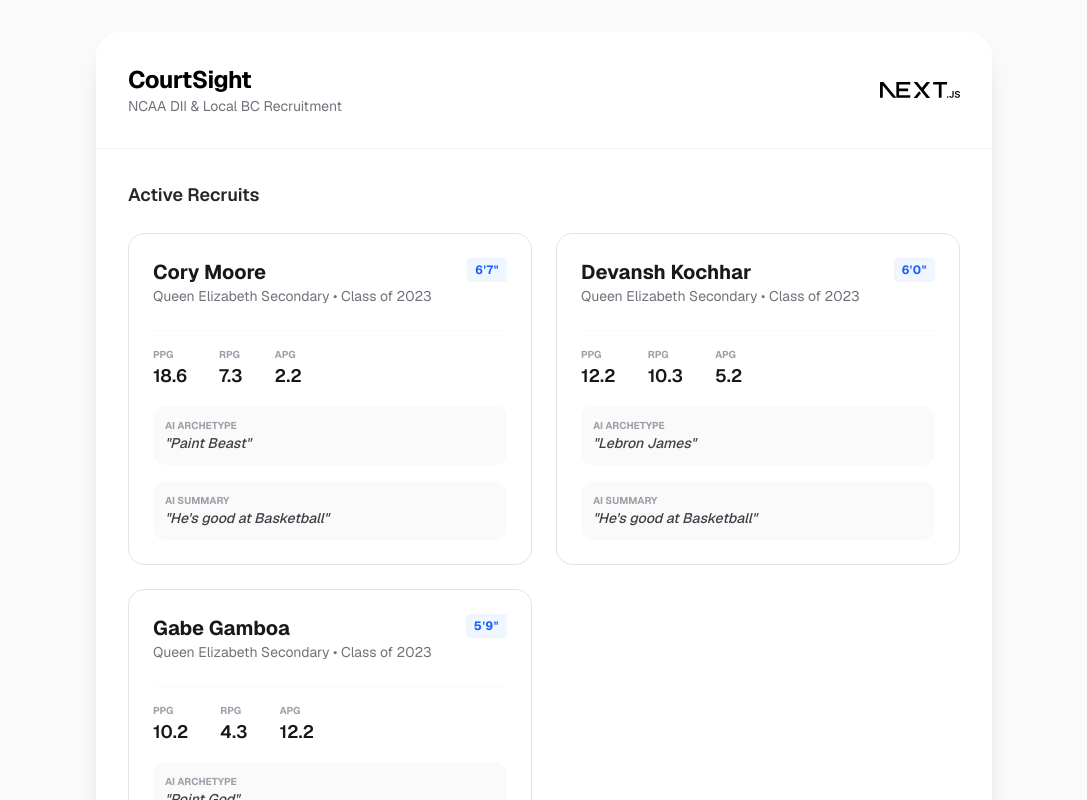
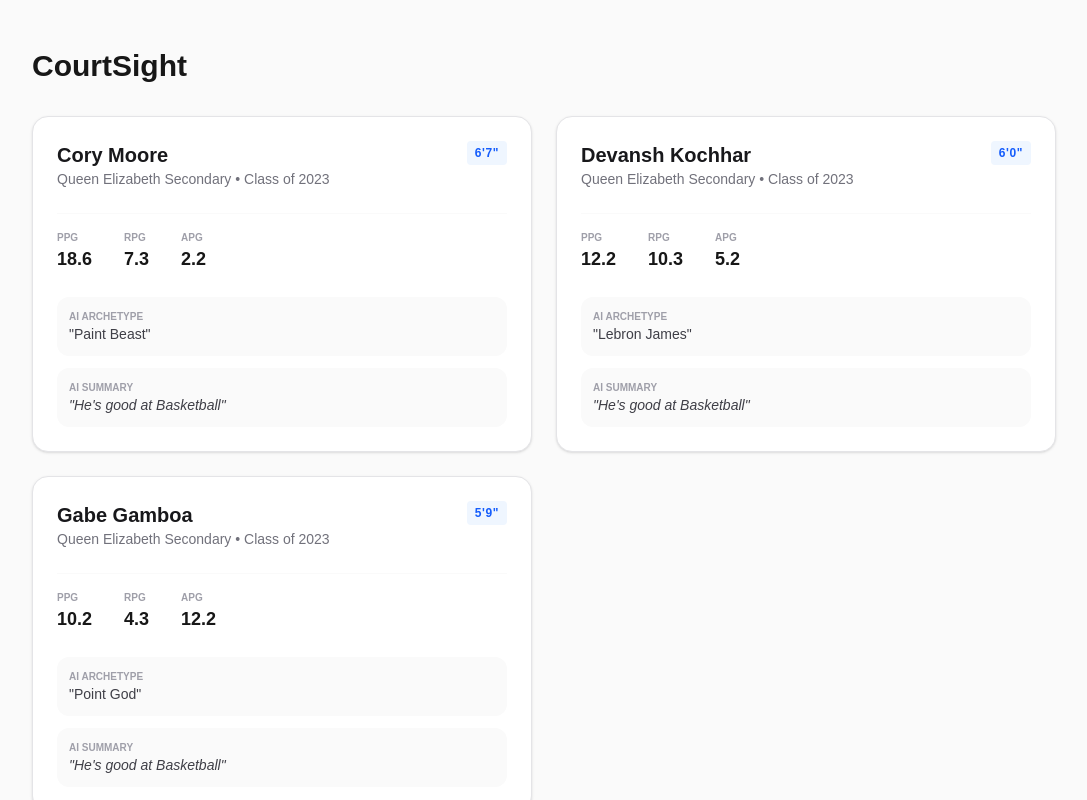
Before and after one commit to groofazy/courtsight, a Next.js app: page / in a window 1280 px wide. Shown: the top 800 px of the page, without its empty margins (96-1183 px from the left). Built offline with nearby package versions, Linux system fonts and the light colour scheme.

Commit message:
simplified the page.tsx file by implementing react components for PlayerCards

```diff
--- a/src/app/page.tsx
+++ b/src/app/page.tsx
@@ -2,6 +2,7 @@ import Image from "next/image";
 import { promises as fs } from 'fs';
 import path from 'path';
 import { Analytics } from "@vercel/analytics/next";
+import PlayerCard from "@/components/PlayerCard";
 
 export default async function Home() {
   // 1. Fetching the local JSON data
@@ -10,74 +11,15 @@ export default async function Home() {
   const players = JSON.parse(fileContent);
 
 return (
-    <div className="flex min-h-screen items-center justify-center bg-zinc-50 font-sans dark:bg-black p-8">
-      <main className="flex min-h-screen w-full max-w-4xl flex-col bg-white dark:bg-zinc-900 rounded-3xl shadow-xl overflow-hidden">
-
-        {/* Header Area */}
-        <header className="p-8 border-b border-zinc-100 dark:border-zinc-800 flex justify-between items-center">
-          <div>
-            <h1 className="text-2xl font-bold tracking-tight text-black dark:text-white">
-              CourtSight
-            </h1>
-            <p className="text-zinc-500 text-sm">NCAA DII & Local BC Recruitment</p>
-          </div>
-          <Image className="dark:invert" src="/next.svg" alt="Logo" width={80} height={16} />
-        </header>
-
-        {/* Player List Area */}
-        <section className="p-8 grid gap-6">
-          <h2 className="text-lg font-semibold text-zinc-800 dark:text-zinc-200">Active Recruits</h2>
-
+    <main className="min-h-screen bg-zinc-50 dark:bg-black p-12">
+      <div className="max-w-5xl mx-auto">
+        <h1 className="text-3xl font-bold mb-8">CourtSight</h1>
         <div className="grid grid-cols-1 md:grid-cols-2 gap-6">
           {players.map((player: any) => (
-              <div key={player.id} className="group p-6 rounded-2xl border border-zinc-200 dark:border-zinc-800 bg-white dark:bg-zinc-800 hover:border-blue-500 transition-all">
-                <div className="flex justify-between items-start">
-                  <div>
-                    <h3 className="font-bold text-xl text-zinc-900 dark:text-white">{player.name}</h3>
-                    <p className="text-sm text-zinc-500">{player.bio.school} • Class of {player.bio.grad}</p>
-                  </div>
-                  <span className="text-xs font-bold bg-blue-50 text-blue-600 px-2 py-1 rounded uppercase tracking-wider">
-                    {player.bio.height}
-                  </span>
-                </div>
-
-                {/* Stat Grid */}
-                <div className="mt-6 flex gap-8 border-t border-zinc-50 dark:border-zinc-700 pt-4">
-                  <div>
-                    <p className="text-[10px] uppercase text-zinc-400 font-bold">PPG</p>
-                    <p className="text-lg font-semibold">{player.stats.ppg}</p>
-                  </div>
-                  <div>
-                    <p className="text-[10px] uppercase text-zinc-400 font-bold">RPG</p>
-                    <p className="text-lg font-semibold">{player.stats.rpg}</p>
-                  </div>
-                  <div>
-                    <p className="text-[10px] uppercase text-zinc-400 font-bold">APG</p>
-                    <p className="text-lg font-semibold">{player.stats.apg}</p>
+            <PlayerCard key={player.id} player={player} />
+          ))}
         </div>
       </div>
-
-                {/* AI Archetype Badge */}
-                <div className="mt-4 bg-zinc-50 dark:bg-zinc-700/50 p-3 rounded-xl">
-                  <p className="text-[10px] font-bold text-zinc-400 uppercase">AI Archetype</p>
-                  <p className="text-sm font-medium text-zinc-700 dark:text-zinc-300 italic">
-                    "{player.aiArchetype}"
-                  </p>
-                </div>
-
-                <div className="mt-4 bg-zinc-50 dark:bg-zinc-700/50 p-3 rounded-xl">
-                  <p className="text-[10px] font-bold text-zinc-400 uppercase">AI Summary</p>
-                  <p className="text-sm font-medium text-zinc-700 dark:text-zinc-300 italic">
-                    "{player.aiSummarization}"
-                    </p>
-                </div>
-
-              </div>
-            ))}
-          </div>
-        </section>
-
     </main>
-    </div>
   );
 }
--- a/src/components/PlayerCard.tsx
+++ b/src/components/PlayerCard.tsx
@@ -2,20 +2,70 @@
 
 // general data for PlayerCard component
 interface PlayerInfo{
+    player: {
     name: string;
+    bio: {
         height: string;
         school: string;
         grad:string;
-
+    };
+    stats: {
         ppg: number;
         rpg: number;
         apg: number;
-
+    };
     aiArchetype: string;
     starRating: number;
     aiSummarization: string;
+    };
 }
 
-export default function PlayerCard({name, height, school, grad, ppg, rpg, apg, aiArchetype, starRating, aiSummarization}: PlayerInfo) {
+export default function PlayerCard({player}: PlayerInfo) {
+    return (
+    <div className="group p-6 rounded-2xl border border-zinc-200 dark:border-zinc-800 bg-white dark:bg-zinc-800 hover:border-blue-500 transition-all shadow-sm">
+      <div className="flex justify-between items-start">
+        <div>
+          <h3 className="font-bold text-xl text-zinc-900 dark:text-white">{player.name}</h3>
+          <p className="text-sm text-zinc-500">{player.bio.school} • Class of {player.bio.grad}</p>
+        </div>
+        <span className="text-xs font-bold bg-blue-50 text-blue-600 px-2 py-1 rounded uppercase tracking-wider">
+          {player.bio.height}
+        </span>
+      </div>
 
+      {/* Stat Grid */}
+      <div className="mt-6 flex gap-8 border-t border-zinc-50 dark:border-zinc-700 pt-4">
+        <StatItem label="PPG" value={player.stats.ppg} />
+        <StatItem label="RPG" value={player.stats.rpg} />
+        <StatItem label="APG" value={player.stats.apg} />
+      </div>
+
+      {/* AI Content Section */}
+      <div className="mt-6 space-y-3">
+        <AIField title="AI Archetype" content={player.aiArchetype} />
+        <AIField title="AI Summary" content={player.aiSummarization} isItalic />
+      </div>
+    </div>
+  );
 }
+
+// Small "Sub-Components" for internal cleanup
+function StatItem({ label, value }: { label: string; value: number }) {
+  return (
+    <div>
+      <p className="text-[10px] uppercase text-zinc-400 font-bold">{label}</p>
+      <p className="text-lg font-semibold">{value}</p>
+    </div>
+  );
+}
+
+function AIField({ title, content, isItalic = false }: { title: string; content: string; isItalic?: boolean }) {
+  return (
+    <div className="bg-zinc-50 dark:bg-zinc-700/50 p-3 rounded-xl">
+      <p className="text-[10px] font-bold text-zinc-400 uppercase">{title}</p>
+      <p className={`text-sm font-medium text-zinc-700 dark:text-zinc-300 ${isItalic ? 'italic' : ''}`}>
+        "{content}"
+      </p>
+    </div>
+    );
+}
```
Lines whose indentation alone changed are shown as unchanged.
